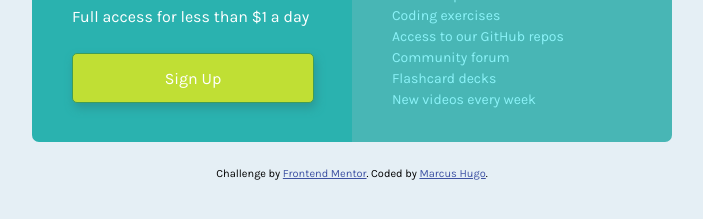
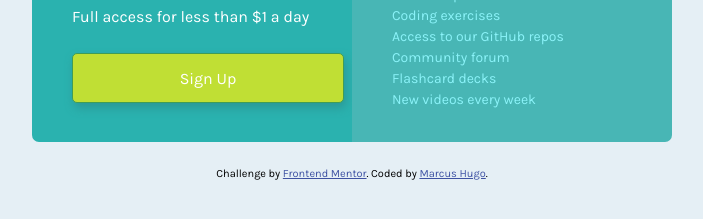
Before and after one commit to marcus-hugo/single-price-grid-component-master, a plain HTML site: page index.html in a window 1280 px wide. Shown: the part 477-696 px from the top of the page, without its empty margins (288-991 px from the left). Drawn offline with Linux system fonts and the light colour scheme.

Commit message:
Update styles.css

```diff
--- a/styles.css
+++ b/styles.css
@@ -187,7 +187,7 @@ ul {
   .sign-up {
     margin-left: 40px;
     margin-right: 40px;
-    width: 240px;
+    width: 240p
   }
 
   #why-us-section {
```
